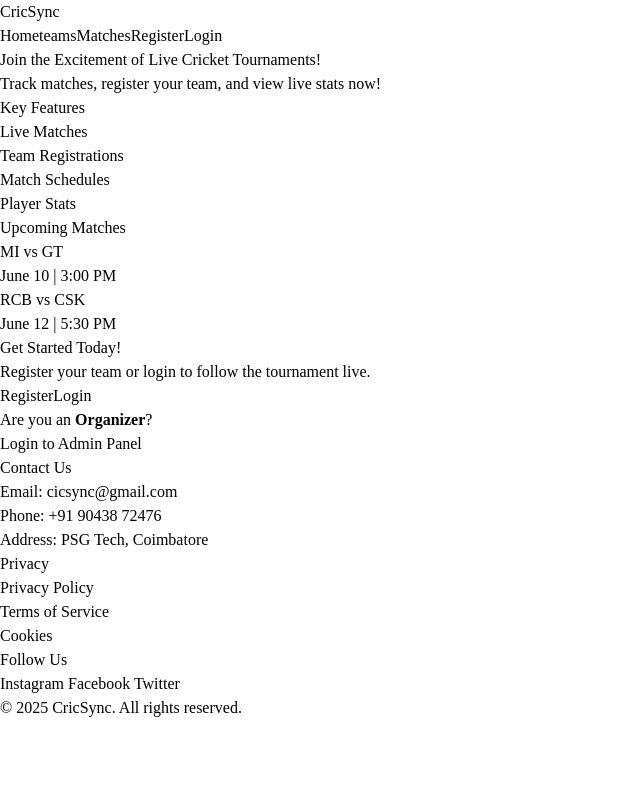
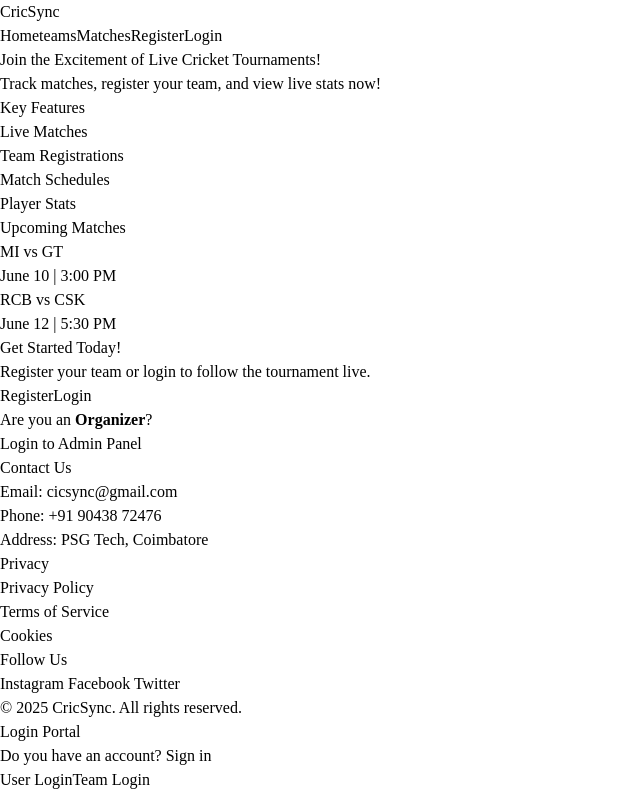
Before and after one commit to SANJIVVV/CRIC, a React (Vite) app: page / in a window 1280 px wide. Shown: the top 795 px of the page, without its empty margins (0-640 px from the left). Built offline with nearby package versions, Linux system fonts and the light colour scheme.

Commit message:
added login page

```diff
--- a/src/App.jsx
+++ b/src/App.jsx
@@ -4,6 +4,7 @@ import Features from './Features'
 import Footer from './Footer'
 import Header from './Header'
 import Admin from "./Admin"
+import TeamLogin from "./TeamLogin";
 
 
 function App() {
@@ -13,7 +14,7 @@ function App() {
       <Header />
       <Features />
       <Footer />
-
+      <TeamLogin/>
 
       <Routes>
         <Route path="/admin" element={<Admin />} />
--- a/src/TeamLogin.jsx
+++ b/src/TeamLogin.jsx
@@ -1,5 +1,5 @@
 import { useState } from "react";
-import Login from './assets/Login.jpg';
+import Login from './assets/Login.jpeg';
 import validator from "validator";
 import { EyeOff, Eye } from "lucide-react";
 
```
Also changed, not shown: src/assets/Login.jpeg (added).
